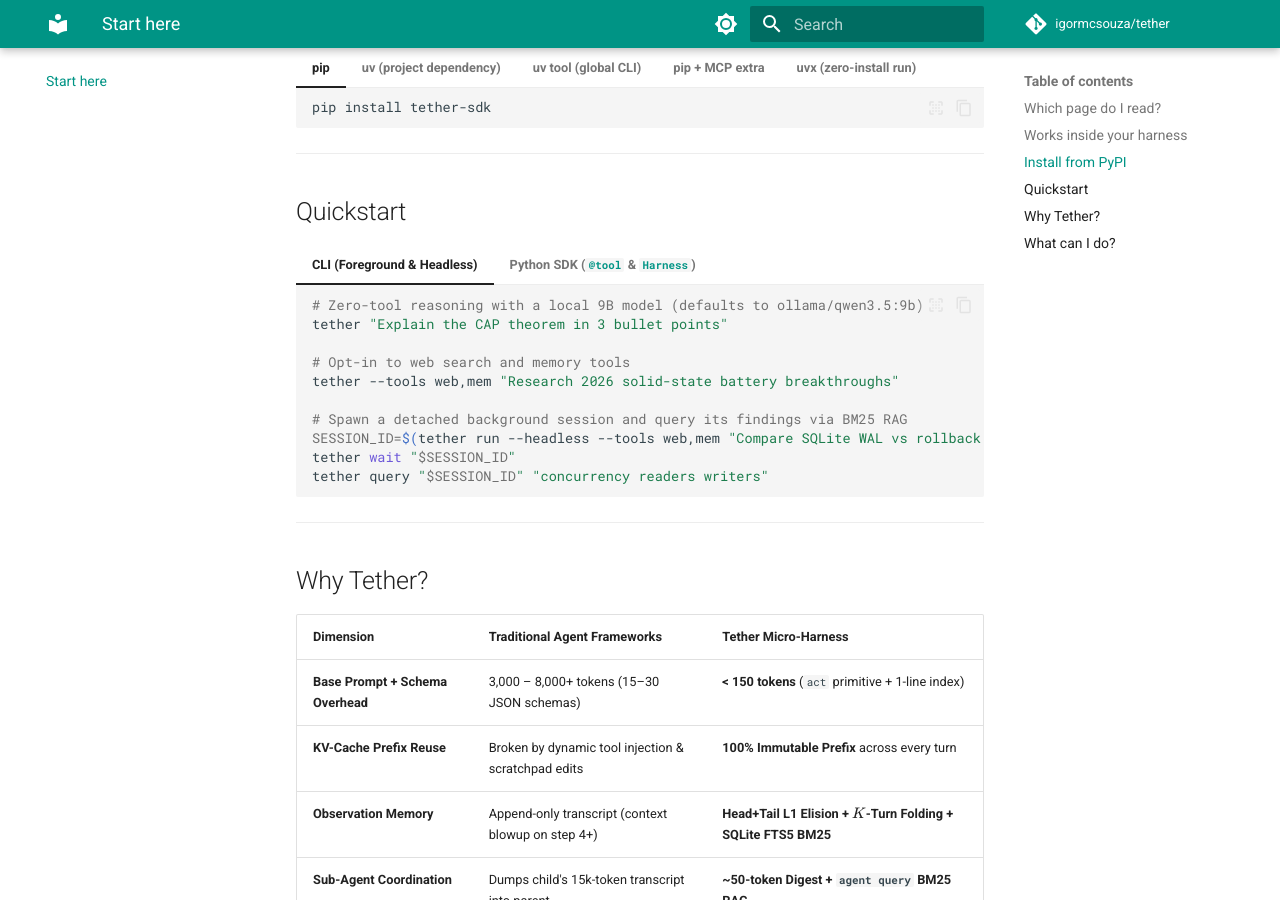
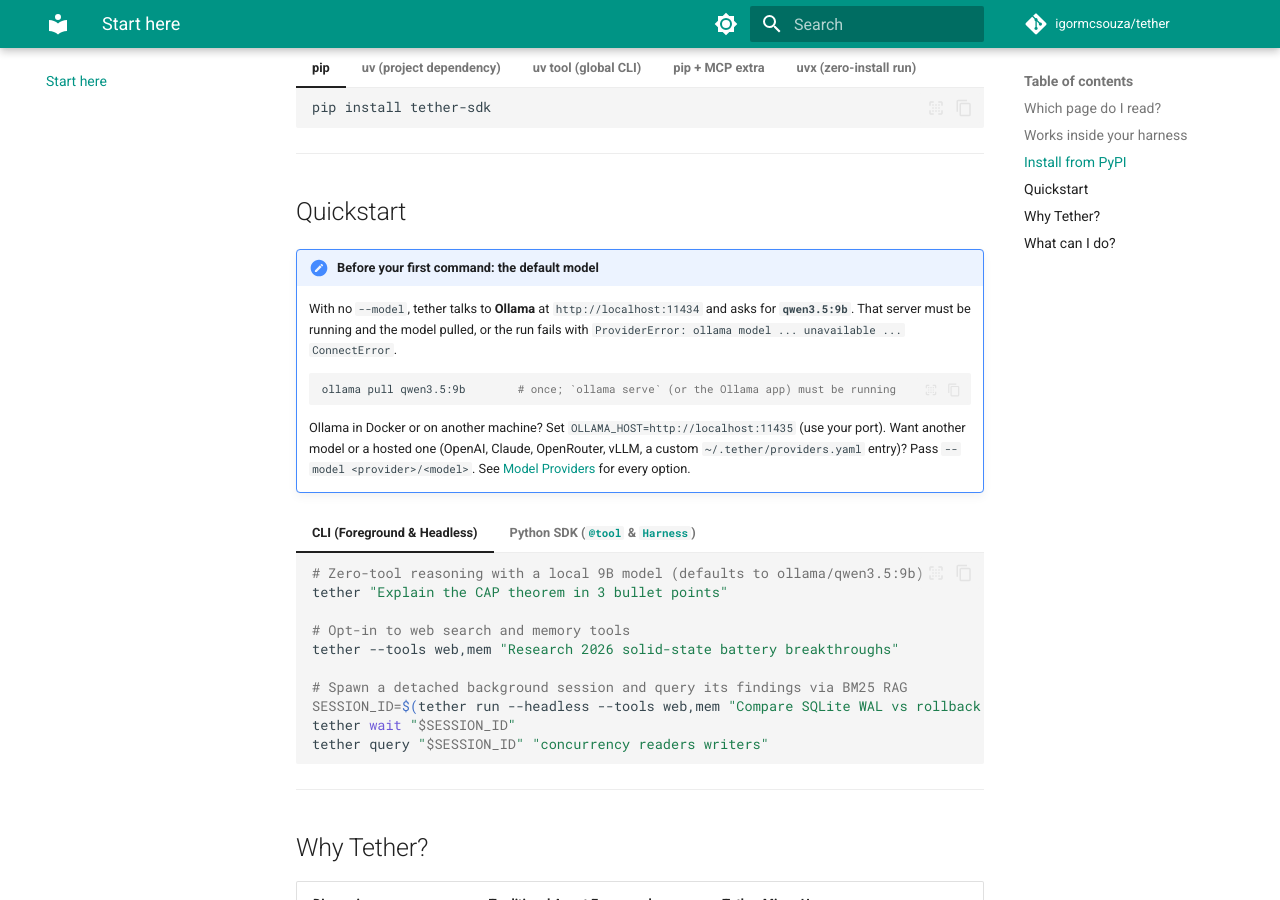
Before and after one commit to igormcsouza/tether, an MkDocs documentation site: the page built from docs/index.md, in a window 1280 px wide and 900 px high, scrolled down 1771 px. Built offline with MkDocs 1.6.1 and Material for MkDocs 9.7.7, drawn with Linux system fonts in a browser that asks for light colours; comment, search, counter and statistics services are not loaded.

Commit message:
docs(quickstart): state the default Ollama setup and link providers (#240)
## Summary
- Quickstart now says what the default expects before the first command:
Ollama at `localhost:11434` with `qwen3.5:9b` pulled.
- Shows `OLLAMA_HOST` for Ollama in Docker or on another machine, and
links to [Model Providers](reference/providers.md) for any other model.
- Release-notes entry under Unreleased.

Motivation: a first run with no Ollama on 11434 failed with
`ProviderError ... ConnectError` and the docs gave no hint why.

Docs only; `mkdocs build` not run (mkdocs not installed locally), no
code or tests changed, so no e2e/bench delta.
north star: n/a (docs only)

🤖 Generated with [Claude Code](https://claude.com/claude-code)

Co-authored-by: Claude Sonnet 5.5 <noreply@anthropic.com>

````diff
--- a/docs/index.md
+++ b/docs/index.md
@@ -70,6 +70,15 @@ Tether is published on PyPI as **[`tether-sdk`](https://pypi.org/project/tether-
 ---
 
 ## Quickstart
+
+!!! note "Before your first command: the default model"
+    With no `--model`, tether talks to **Ollama** at `http://localhost:11434` and asks for **`qwen3.5:9b`**. That server must be running and the model pulled, or the run fails with `ProviderError: ollama model ... unavailable ... ConnectError`.
+
+    ```sh
+    ollama pull qwen3.5:9b        # once; `ollama serve` (or the Ollama app) must be running
+    ```
+
+    Ollama in Docker or on another machine? Set `OLLAMA_HOST=http://localhost:11435` (use your port). Want another model or a hosted one (OpenAI, Claude, OpenRouter, vLLM, a custom `~/.tether/providers.yaml` entry)? Pass `--model <provider>/<model>`. See [Model Providers](reference/providers.md) for every option.
 
 === "CLI (Foreground & Headless)"
 
````
Also changed, not shown: docs/release-notes.md (+4 -0 lines).
